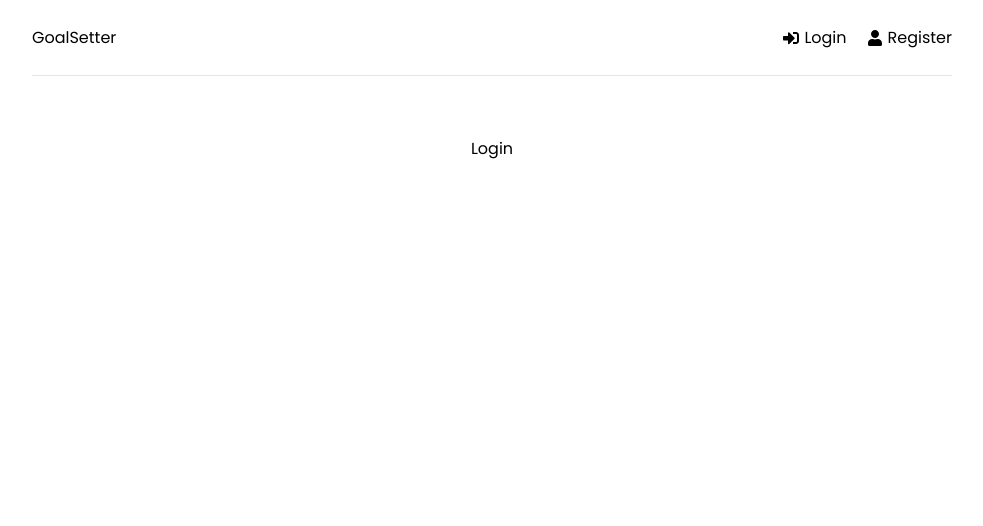
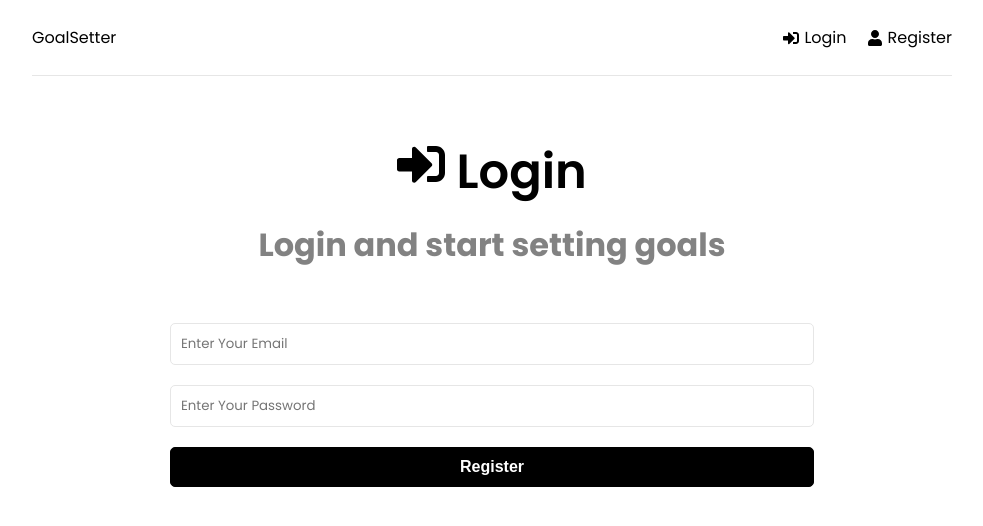
Before and after one commit to DsamarakooN/mern-tutorial, a React (Create React App) app in the folder frontend/: page /login in a window 1280 px wide. Shown: the top 526 px of the page, without its empty margins (148-1131 px from the left). Built offline with nearby package versions, Linux system fonts and the light colour scheme.

Commit message:
login page created

```diff
--- a/frontend/src/pages/Login.jsx
+++ b/frontend/src/pages/Login.jsx
@@ -1,6 +1,69 @@
+import { useState, useEffect } from 'react'
+import { FaSignInAlt } from 'react-icons/fa'
+
 function Login() {
+
+    const [formData, setFormData] = useState({
+        email: '',
+        password: ''
+    })
+
+    const { email, password, } = formData
+
+    const onChange = (e) => {
+        setFormData((prevState) => ({
+            ...prevState,
+            [e.target.name]: e.target.value
+        }))
+    }
+
+    const onSubmit = (e) => {
+        e.preventDefault()
+    }
+
+
+
   return (
-    <div>Login</div>
+    <>
+        <section className='heading'>
+            <h1>
+                <FaSignInAlt/> Login
+            </h1>
+            <p>Login and start setting goals</p>
+        </section>
+
+        <section className="form">
+            <form onSubmit={onSubmit}>
+
+                <div className="form-group">
+                <input
+                    type="email"
+                    className="form-control"
+                    id='email'
+                    name='email'
+                    value={email}
+                    placeholder='Enter Your Email'
+                    onChange={onChange}
+                />
+                </div>
+                <div className="form-group">
+                <input
+                    type="password"
+                    className="form-control"
+                    id='password'
+                    name='password'
+                    value={password}
+                    placeholder='Enter Your Password'
+                    onChange={onChange}
+                />
+                </div>
+
+                <div className="form-group">
+                    <button type="submit" className="btn btn-block">Register</button>
+                </div>
+            </form>
+        </section>
+    </>
   )
 }
 
--- a/frontend/src/pages/Register.jsx
+++ b/frontend/src/pages/Register.jsx
@@ -46,6 +46,8 @@ function Register() {
                     placeholder='Enter Your Name'
                     onChange={onChange}
                 />
+                </div>
+                <div className="form-group">
                 <input
                     type="email"
                     className="form-control"
@@ -55,6 +57,8 @@ function Register() {
                     placeholder='Enter Your Email'
                     onChange={onChange}
                 />
+                </div>
+                <div className="form-group">
                 <input
                     type="password"
                     className="form-control"
@@ -64,6 +68,8 @@ function Register() {
                     placeholder='Enter Your Password'
                     onChange={onChange}
                 />
+                </div>
+                <div className="form-group">
                 <input
                     type="password"
                     className="form-control"
```
